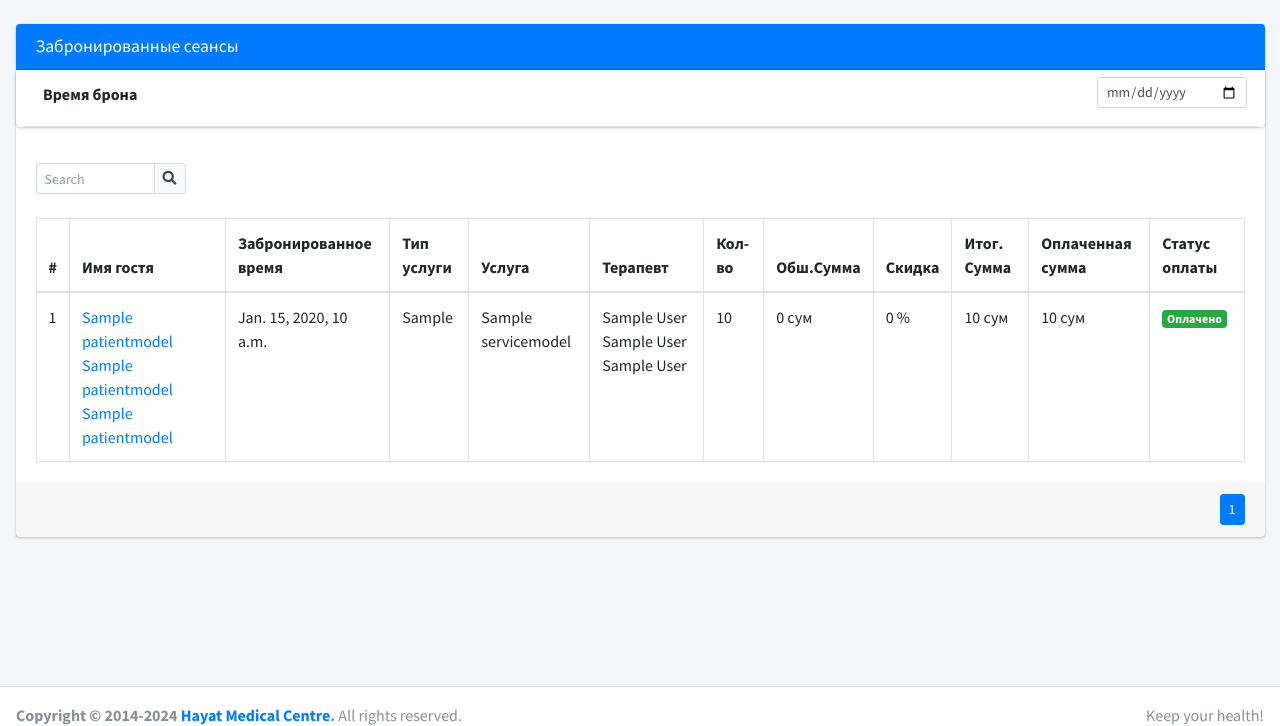
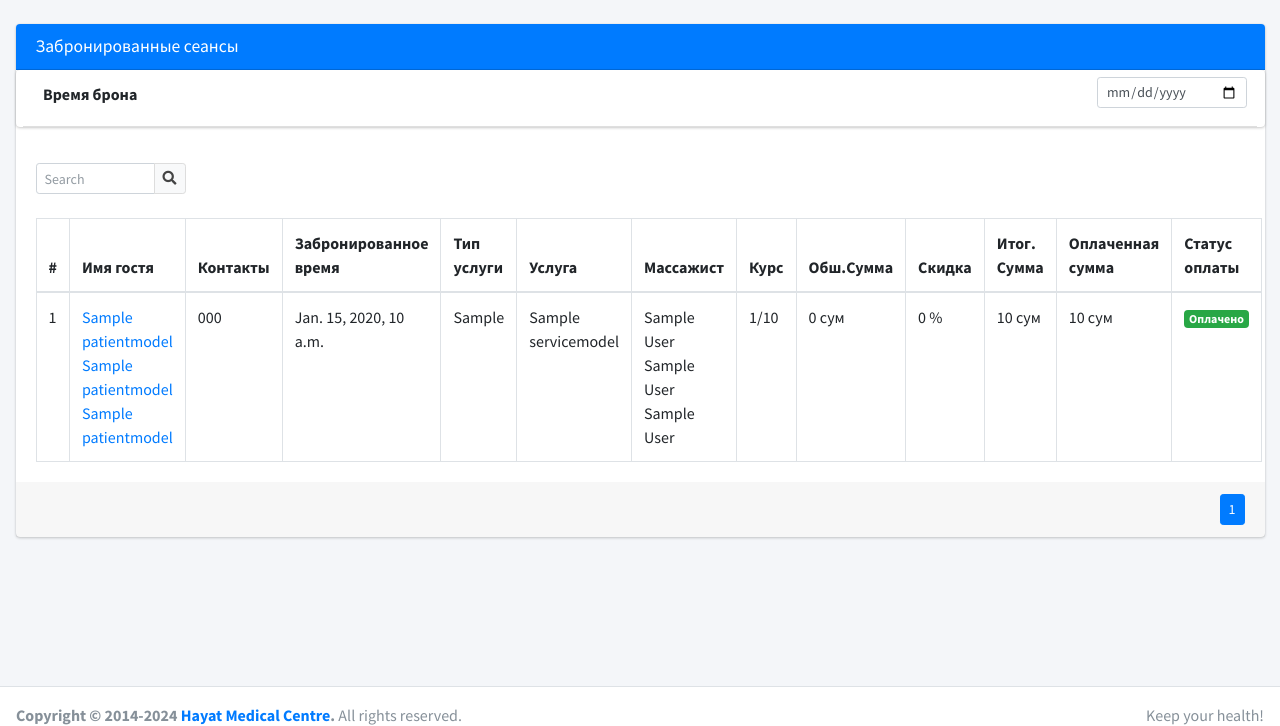
Before and after one commit to mu7affarmirzo/hayat_client_ease, a Django app: page /main_screen/ in a window 1280 px wide. Shown: the part 57-783 px from the top of the page. Run offline with Django 5.2, Linux system fonts and the light colour scheme; tables that the repository leaves empty hold one stand-in row (values such as "Sample post"); some libraries are stand-ins or nearby versions.

Commit message:
🔼Updated: mainscreen formatting

```diff
--- a/core/templates/reception/main_screen.html
+++ b/core/templates/reception/main_screen.html
@@ -1,6 +1,7 @@
 {% load humanize %}
 {% load static %}
 {% load i18n %}
+{% load custom_filters %}
 <!DOCTYPE html>
 <html lang="en">
 <head>
@@ -84,11 +85,12 @@
                                     <tr>
                                         <th style="width: 10px">#</th>
                                         <th>Имя гостя</th>
+                                        <th>Контакты</th>
                                         <th>Забронированное время</th>
                                         <th>Тип услуги</th>
                                         <th>Услуга</th>
-                                        <th>Терапевт</th>
-                                        <th>Кол-во</th>
+                                        <th>Массажист</th>
+                                        <th>Курс</th>
                                         <th>Обш.Сумма</th>
                                         <th>Скидка</th>
                                         <th>Итог. Сумма</th>
@@ -105,11 +107,12 @@
                                             <td>
                                                 <a href="{% url 'reception_registration:session-detailed' i.id %}">{{ i.patient.full_name }}</a>
                                             </td>
+                                            <td>{{ i.patient.mobile_phone_number|format_phone  }}</td>
                                             <td>{{ i.created_at }}</td>
                                             <td>{{ i.massage.type }}</td>
                                             <td>{{ i.massage.name }}</td>
                                             <td>{{ i.therapist.full_name }}</td>
-                                            <td>{{ i.quantity }}</td>
+                                            <td>{{ i.proceeded_sessions }}/{{ i.quantity }}</td>
                                             <td>{{ i.pre_discount_price|intcomma }} сум</td>
                                             <td>{{ i.discount  }} %</td>
                                             <td>{{ i.total_price|intcomma }} сум</td>
--- a/core/templates/reception/session_detailed.html
+++ b/core/templates/reception/session_detailed.html
@@ -136,7 +136,7 @@
                                 <div class="progress">
                                     {% if session.quantity > 0 %}
                                     {% with progress=session.proceeded_sessions|divisibleby:session.quantity %}
-                                    <div class="progress-bar bg-primary progress-bar-striped" role="progressbar"
+                                    <div class="progress-bar bg-success progress-bar-striped" role="progressbar"
                                          style="width: {{ progress|floatformat:0 }}%"
                                          aria-valuenow="{{ session.proceeded_sessions }}" aria-valuemin="0" aria-valuemax="{{ session.quantity }}">
                                         {{ session.proceeded_sessions }} / {{ session.quantity }}
--- a/core/templatetags/custom_filters.py
+++ b/core/templatetags/custom_filters.py
@@ -26,3 +26,37 @@ def divisibleby(value, arg):
         return 0
     except (ValueError, TypeError, ZeroDivisionError):
         return 0
+
+
+@register.filter
+def format_phone(value):
+    """
+    Formats a phone number in the pattern +998 (XX) XXX-XX-XX
+    Example: +998998887766 becomes +998 (99) 888-77-66
+    """
+    if not value:
+        return ""
+
+    # Remove any non-digit characters
+    cleaned = ''.join(c for c in value if c.isdigit() or c == '+')
+
+    # Handle Uzbekistan format (+998)
+    if cleaned.startswith('+998') and len(cleaned) >= 12:
+        return f"{cleaned[:4]} ({cleaned[4:6]}) {cleaned[6:9]}-{cleaned[9:11]}-{cleaned[11:13]}"
+
+    # General fallback for other formats
+    elif cleaned.startswith('+') and len(cleaned) > 10:
+        # Try to format as international number
+        country_code = cleaned[:4] if len(cleaned) >= 13 else cleaned[:3]
+        remaining = cleaned[len(country_code):]
+        parts = [remaining[i:i + 2] for i in range(0, len(remaining), 2)]
+        formatted = '-'.join(parts)
+        return f"{country_code} {formatted}"
+
+    # If all else fails, just add some basic formatting
+    elif len(cleaned) > 6:
+        # For domestic number formats
+        return f"{cleaned[:-6]}-{cleaned[-6:-3]}-{cleaned[-3:]}"
+
+    # If we can't determine the format, return the original
+    return value
```
